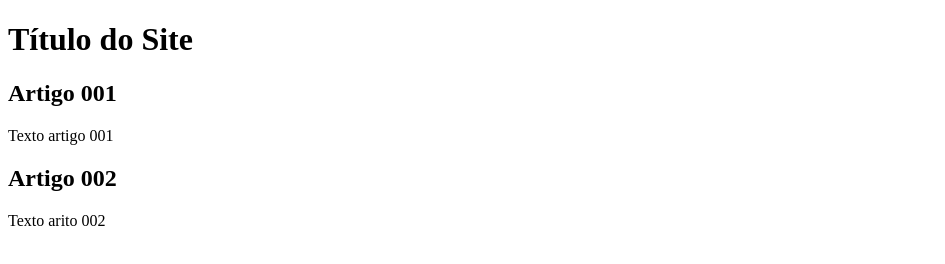
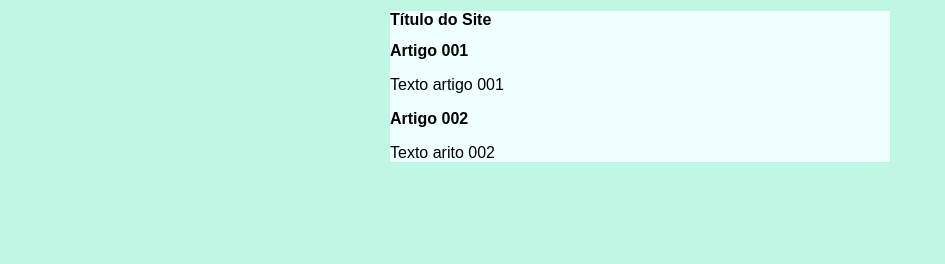
Before and after one commit to CarlaDourado/Projecto-Site, a plain HTML site: page Index.html in a window 1280 px wide. Shown: the whole page, without its empty margins (0-945 px from the left). Drawn offline with Linux system fonts and the light colour scheme.

Commit message:
Iniciei o desing

```diff
--- a/Index.html
+++ b/Index.html
@@ -4,6 +4,7 @@
     <meta charset="UTF-8">
     <meta name="viewport" content="width=device-width, initial-scale=1.0">
     <title>Título do Site</title>
+    <link rel="stylesheet" href="estilos/style.css">
 </head>
 <body>
     <main>
--- /dev/null
+++ b/estilos/style.css
@@ -0,0 +1,16 @@
+*{
+    font-family: Arial, Helvetica, sans-serif;
+    font-size: 16px;
+}
+
+body{
+    background-color: rgb(191, 247, 228);
+}
+
+main{
+    background-color: azure;
+    width: 500px;
+    margin: auto;
+    padding: 10px
+    box-shadow: 3px 3px 5px rgba(255, 166, 0, 0.205);
+}
```
